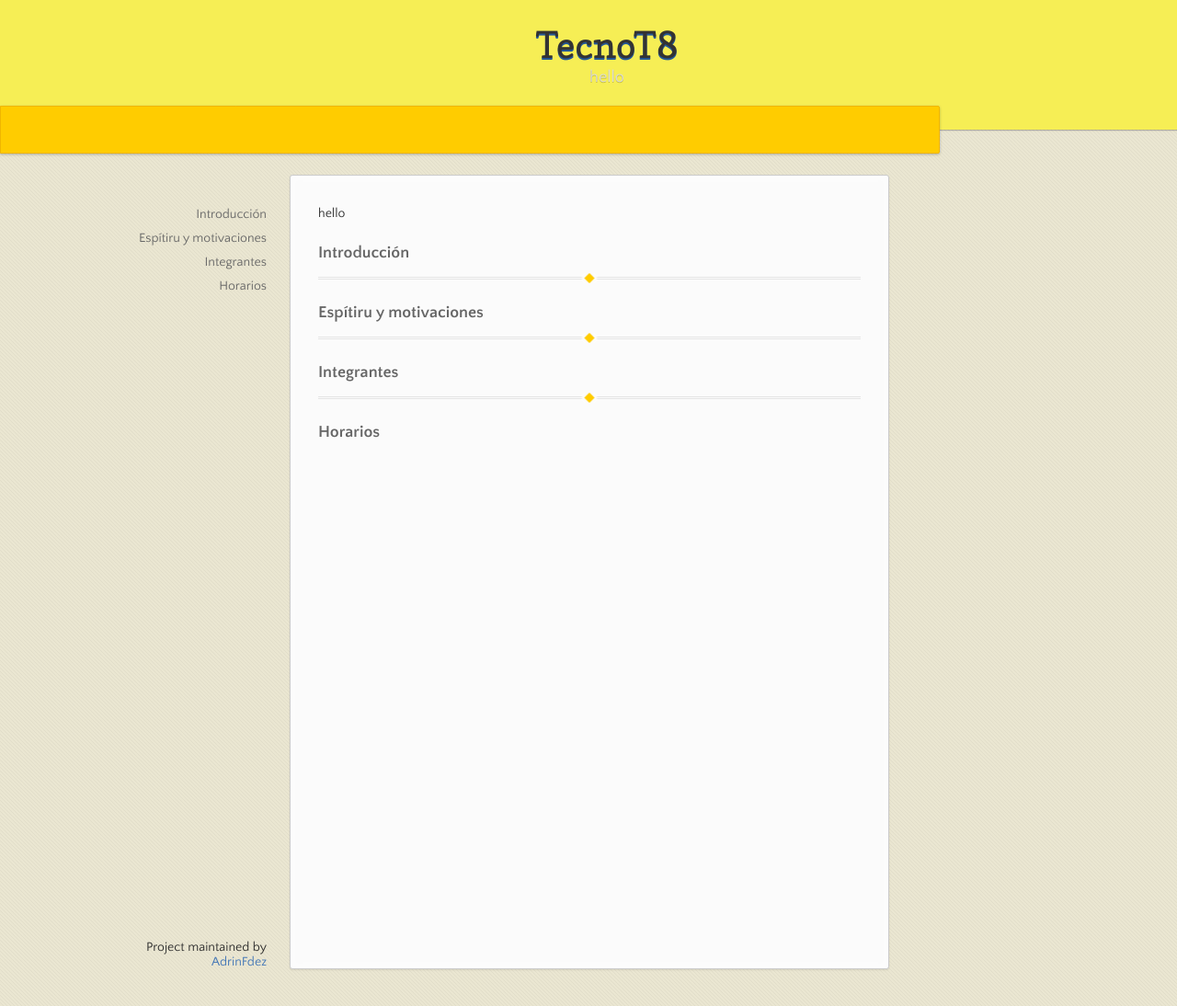
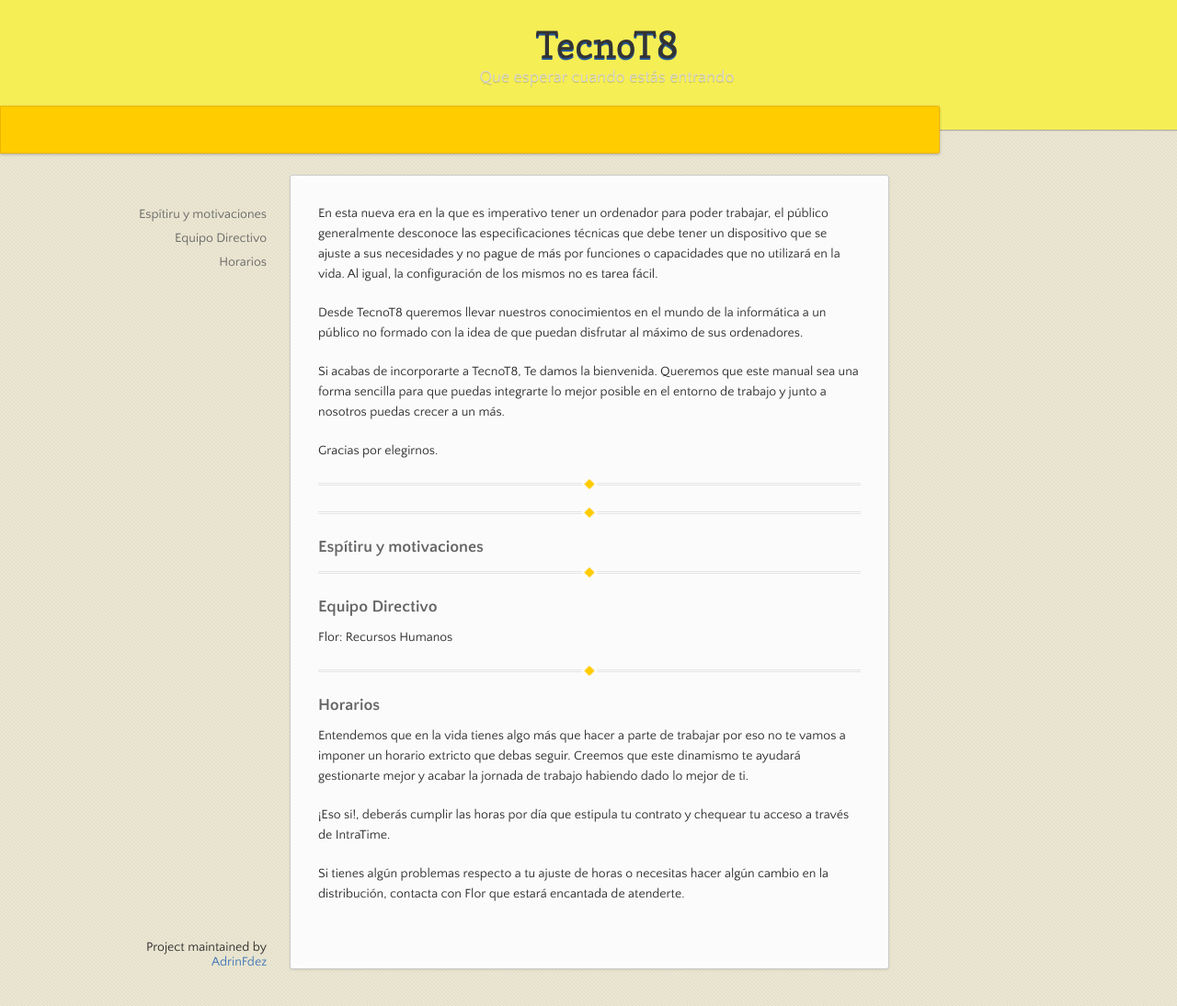
Before and after one commit to AdrinFdez/TecnoT8, a Jekyll site: the page built from index.md, in a window 1280 px wide and 1094 px high. Shown: the whole window at 92% size. Built offline with Jekyll 4.4.1, drawn with Linux system fonts in a browser that asks for light colours.

Commit message:
Intro and Horarios

```diff
--- a/_config.yml
+++ b/_config.yml
@@ -1,5 +1,5 @@
 title: TecnoT8
-description: hello
+description: Que esperar cuando estás entrando
 show_downloads: false
 google_analytics:
 theme: jekyll-theme-leap-day
--- a/index.md
+++ b/index.md
@@ -2,9 +2,17 @@
 layout: default
 ---
 
-hello
+En esta nueva era en la que es imperativo tener un ordenador para poder trabajar, el público generalmente desconoce las especificaciones técnicas que debe tener un dispositivo que se ajuste a sus necesidades y no pague de más por funciones o capacidades que no utilizará en la vida. Al igual, la configuración de los mismos no es tarea fácil.
 
-### Introducción
+Desde TecnoT8 queremos llevar nuestros conocimientos en el mundo de la informática a un público no formado con la idea de que puedan disfrutar al máximo de sus ordenadores.
+
+Si acabas de incorporarte a TecnoT8, Te damos la bienvenida. Queremos que este manual sea una forma sencilla para que puedas integrarte lo mejor posible en el entorno de trabajo y junto a nosotros puedas crecer a un más.
+
+Gracias por elegirnos.
+
+***
+
+
 
 ***
 
@@ -12,8 +20,18 @@ hello
 
 ***
 
-### Integrantes
+### Equipo Directivo
+
+Flor: Recursos Humanos
+
+
 
 ***
 
 ### Horarios
+
+Entendemos que en la vida tienes algo más que hacer a parte de trabajar por eso no te vamos a imponer un horario extricto que debas seguir. Creemos que este dinamismo te ayudará gestionarte mejor y acabar la jornada de trabajo habiendo dado lo mejor de ti.
+
+¡Eso si!, deberás cumplir las horas por día que estipula tu contrato y chequear tu acceso a través de IntraTime.
+
+Si tienes algún problemas respecto a tu ajuste de horas o necesitas hacer algún cambio en la distribución, contacta con Flor que estará encantada de atenderte.
```
